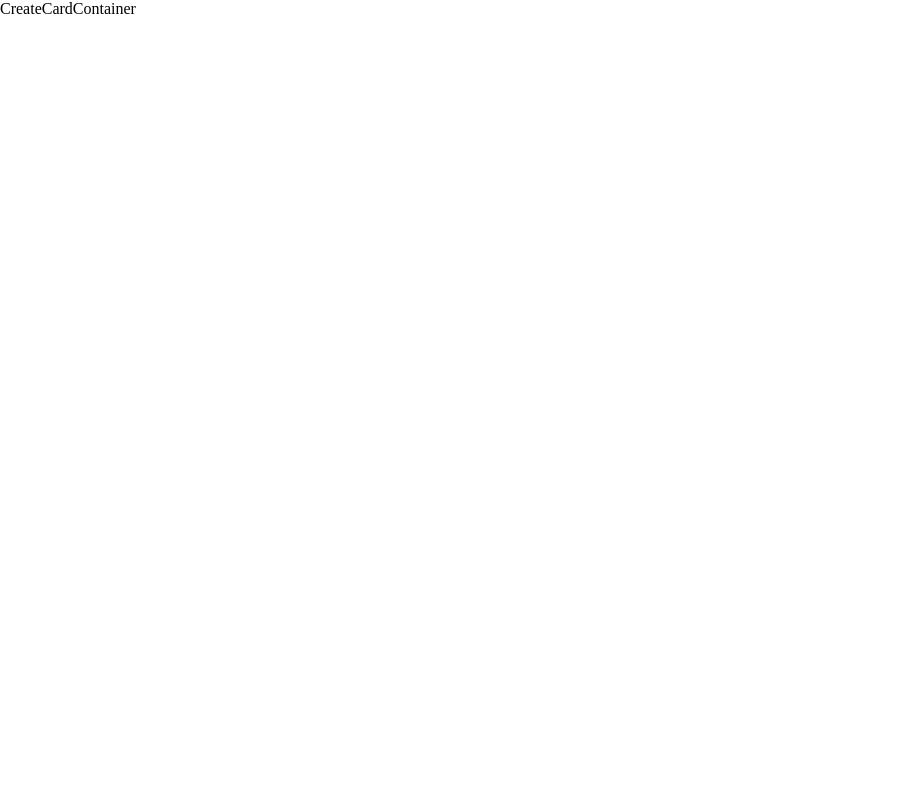
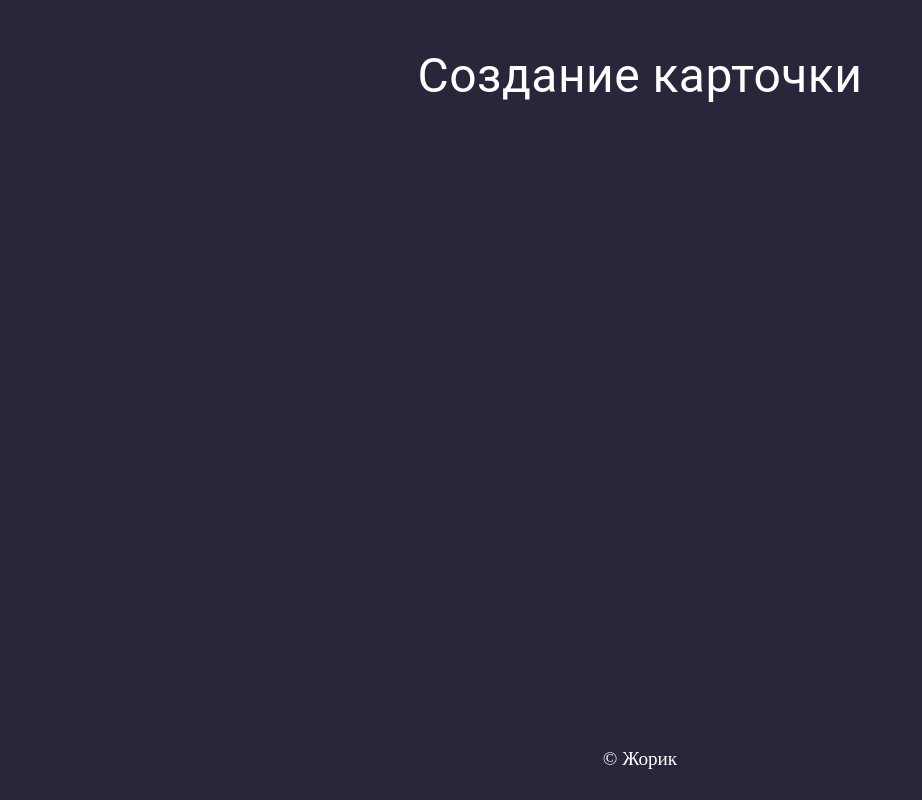
Before and after one commit to JoraDeveloper/pro-cards, a React (Vite) app: page /create in a window 1280 px wide. Shown: the whole page, without its empty margins (0-922 px from the left). Built offline with nearby package versions, Linux system fonts and the light colour scheme.

Commit message:
[add] Создана общая структура компонентов страницы создания

```diff
--- a/src/App.tsx
+++ b/src/App.tsx
@@ -1,6 +1,6 @@
 import { Route, Routes } from "react-router-dom";
 import { Main, CreateCardContainer } from "./components";
-import "./style/normalize.css";
+import "./style/style.css";
 
 const mainPath = "/";
 const createCardPath = "/create";
--- a/src/components/CreateCardContainer/CreateCardContainer.tsx
+++ b/src/components/CreateCardContainer/CreateCardContainer.tsx
@@ -1,5 +1,18 @@
+import {
+  Container,
+  Title,
+  EditorContainer,
+  Footer,
+} from "./StyleCreateCardContainer";
+
 function CreateCardContainer() {
-  return "CreateCardContainer";
+  return (
+    <Container>
+      <Title>Создание карточки</Title>
+      <EditorContainer />
+      <Footer>&copy; Жорик</Footer>
+    </Container>
+  );
 }
 
 export default CreateCardContainer;
--- /dev/null
+++ b/src/components/CreateCardContainer/StyleCreateCardContainer.tsx
@@ -0,0 +1,26 @@
+import { Box, Typography, styled } from "@mui/material";
+
+export const Container = styled(Box)({
+  display: "flex",
+  flexDirection: "column",
+  backgroundColor: "rgb(39, 38, 59)",
+  height: "100%",
+});
+
+export const Title = styled(Typography)({
+  fontSize: "3rem",
+  padding: "40px 0",
+  textAlign: "center",
+  color: "#ffffff",
+});
+
+export const EditorContainer = styled(Box)({
+  flexGrow: 1,
+});
+
+export const Footer = styled(Box)({
+  padding: "30px 0",
+  textAlign: "center",
+  fontSize: "1.2rem",
+  color: "#ffffff",
+});
--- /dev/null
+++ b/src/style/style.css
@@ -0,0 +1,9 @@
+@import url("./normalize.css");
+
+html,
+body,
+#root {
+  height: 1px;
+  min-height: 100vh;
+  color: "#ffffff";
+}
```
